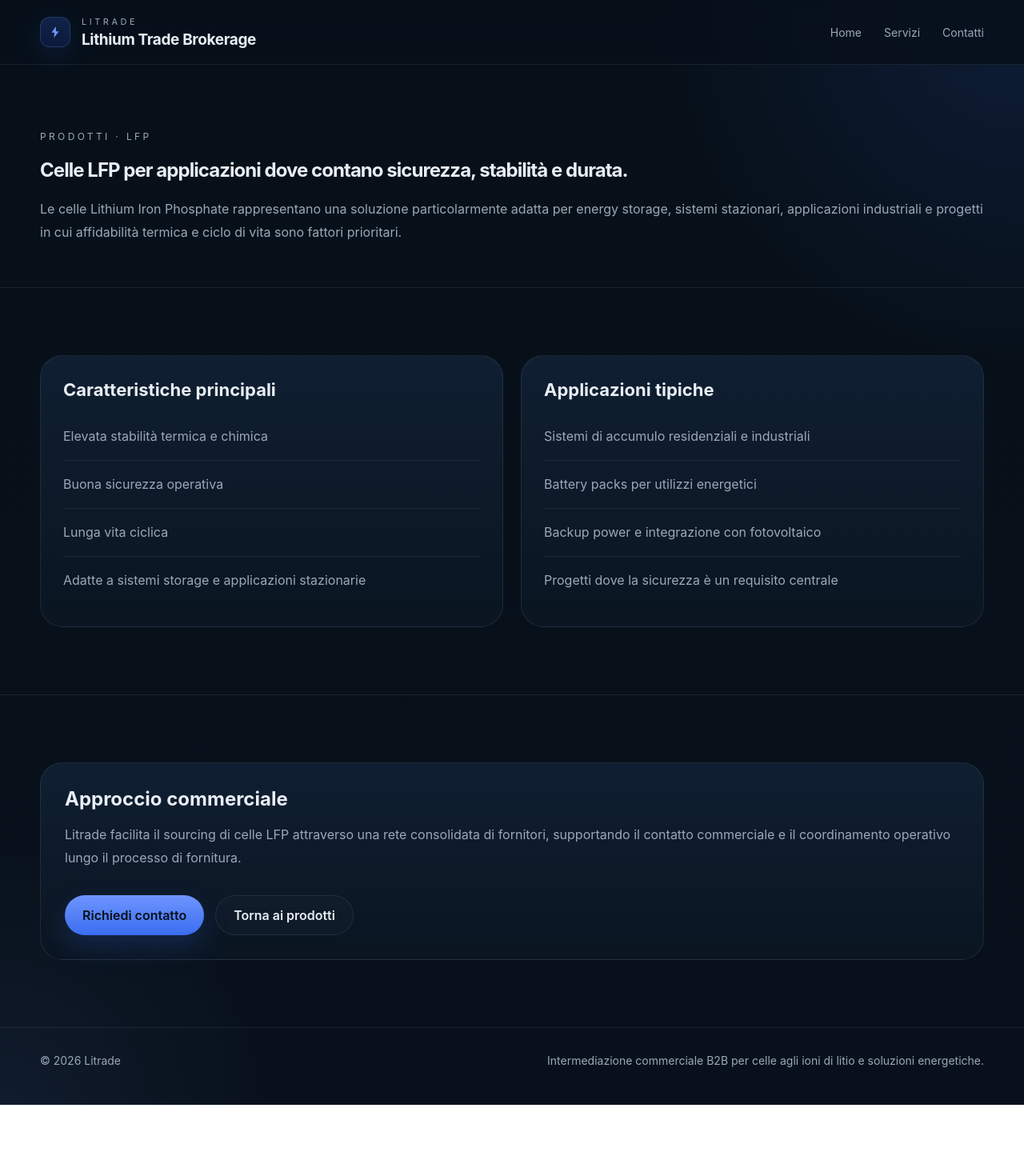
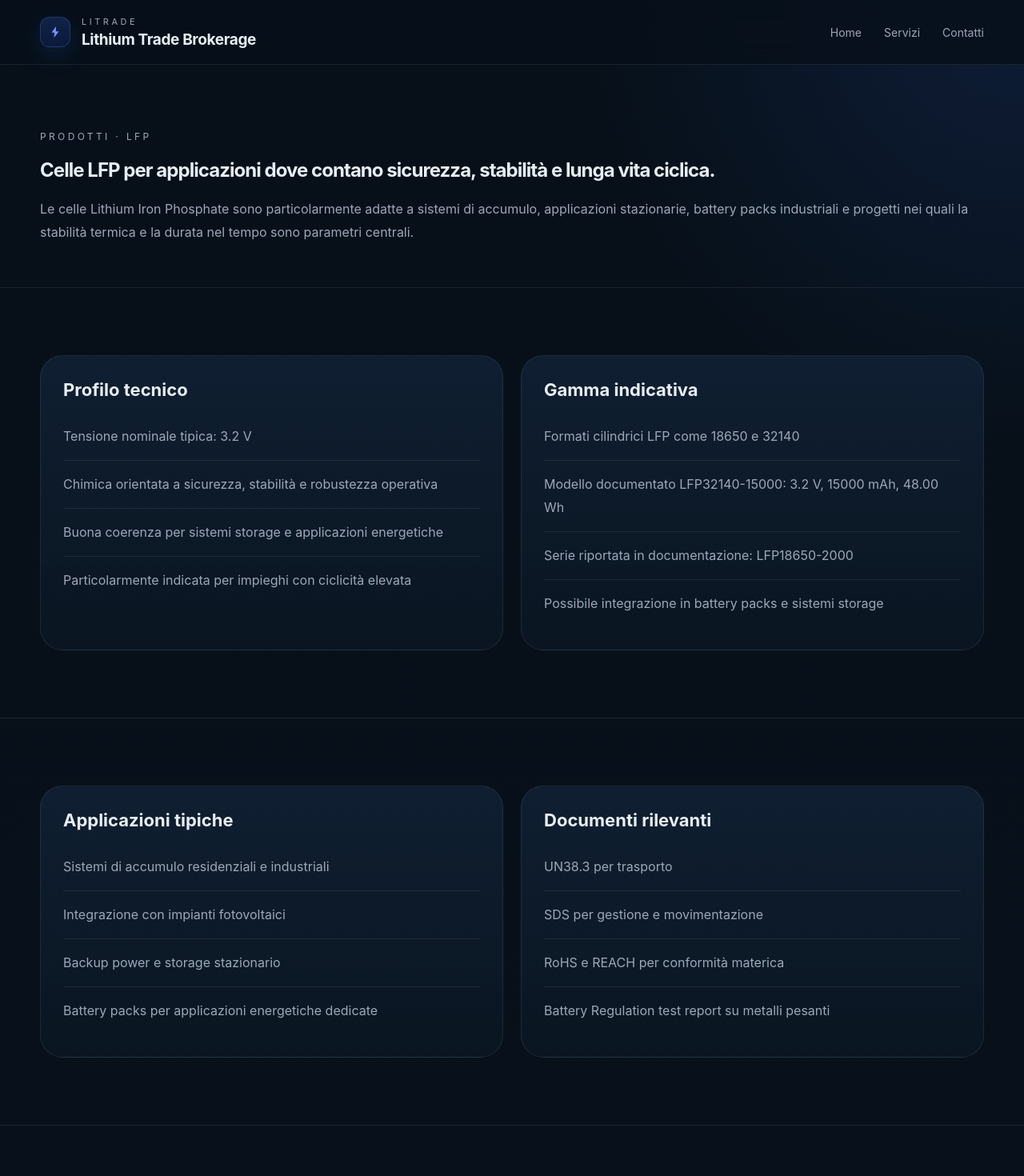
Before and after one commit to LitradeEU/Litrade-site, a Next.js app: page /prodotti/lfp in a window 1280 px wide. Shown: the top 1470 px of the page at 80% size. Before the commit the page ends 1381 px from the top, so only its background shows below. Built offline with nearby package versions, Linux system fonts and the light colour scheme.

Commit message:
Update lfp.js

```diff
--- a/pages/prodotti/lfp.js
+++ b/pages/prodotti/lfp.js
@@ -7,11 +7,10 @@ export default function LfpPage() {
       <section className="page-hero">
         <div className="container">
           <div className="eyebrow">Prodotti · LFP</div>
-          <h1>Celle LFP per applicazioni dove contano sicurezza, stabilità e durata.</h1>
+          <h1>Celle LFP per applicazioni dove contano sicurezza, stabilità e lunga vita ciclica.</h1>
           <p>
-            Le celle Lithium Iron Phosphate rappresentano una soluzione particolarmente adatta per energy storage,
-            sistemi stazionari, applicazioni industriali e progetti in cui affidabilità termica e ciclo di vita
-            sono fattori prioritari.
+            Le celle Lithium Iron Phosphate sono particolarmente adatte a sistemi di accumulo, applicazioni stazionarie,
+            battery packs industriali e progetti nei quali la stabilità termica e la durata nel tempo sono parametri centrali.
           </p>
         </div>
       </section>
@@ -19,22 +18,46 @@ export default function LfpPage() {
       <section className="section">
         <div className="container grid-2">
           <div className="card">
-            <h3>Caratteristiche principali</h3>
+            <h3>Profilo tecnico</h3>
             <ul className="list">
-              <li>Elevata stabilità termica e chimica</li>
-              <li>Buona sicurezza operativa</li>
-              <li>Lunga vita ciclica</li>
-              <li>Adatte a sistemi storage e applicazioni stazionarie</li>
+              <li>Tensione nominale tipica: 3.2 V</li>
+              <li>Chimica orientata a sicurezza, stabilità e robustezza operativa</li>
+              <li>Buona coerenza per sistemi storage e applicazioni energetiche</li>
+              <li>Particolarmente indicata per impieghi con ciclicità elevata</li>
             </ul>
           </div>
 
           <div className="card">
+            <h3>Gamma indicativa</h3>
+            <ul className="list">
+              <li>Formati cilindrici LFP come 18650 e 32140</li>
+              <li>Modello documentato LFP32140-15000: 3.2 V, 15000 mAh, 48.00 Wh</li>
+              <li>Serie riportata in documentazione: LFP18650-2000</li>
+              <li>Possibile integrazione in battery packs e sistemi storage</li>
+            </ul>
+          </div>
+        </div>
+      </section>
+
+      <section className="section">
+        <div className="container grid-2">
+          <div className="card">
             <h3>Applicazioni tipiche</h3>
             <ul className="list">
               <li>Sistemi di accumulo residenziali e industriali</li>
-              <li>Battery packs per utilizzi energetici</li>
-              <li>Backup power e integrazione con fotovoltaico</li>
-              <li>Progetti dove la sicurezza è un requisito centrale</li>
+              <li>Integrazione con impianti fotovoltaici</li>
+              <li>Backup power e storage stazionario</li>
+              <li>Battery packs per applicazioni energetiche dedicate</li>
+            </ul>
+          </div>
+
+          <div className="card">
+            <h3>Documenti rilevanti</h3>
+            <ul className="list">
+              <li>UN38.3 per trasporto</li>
+              <li>SDS per gestione e movimentazione</li>
+              <li>RoHS e REACH per conformità materica</li>
+              <li>Battery Regulation test report su metalli pesanti</li>
             </ul>
           </div>
         </div>
@@ -42,10 +65,10 @@ export default function LfpPage() {
 
       <section className="section">
         <div className="container band">
-          <h3>Approccio commerciale</h3>
+          <h3>Supporto commerciale</h3>
           <p>
-            Litrade facilita il sourcing di celle LFP attraverso una rete consolidata di fornitori,
-            supportando il contatto commerciale e il coordinamento operativo lungo il processo di fornitura.
+            Litrade facilita il contatto con fornitori di celle LFP, supportando l’allineamento commerciale,
+            la raccolta documentale e il coordinamento operativo della fornitura.
           </p>
           <div className="actions">
             <Link href="/contatti" className="btn-primary">Richiedi contatto</Link>
```
